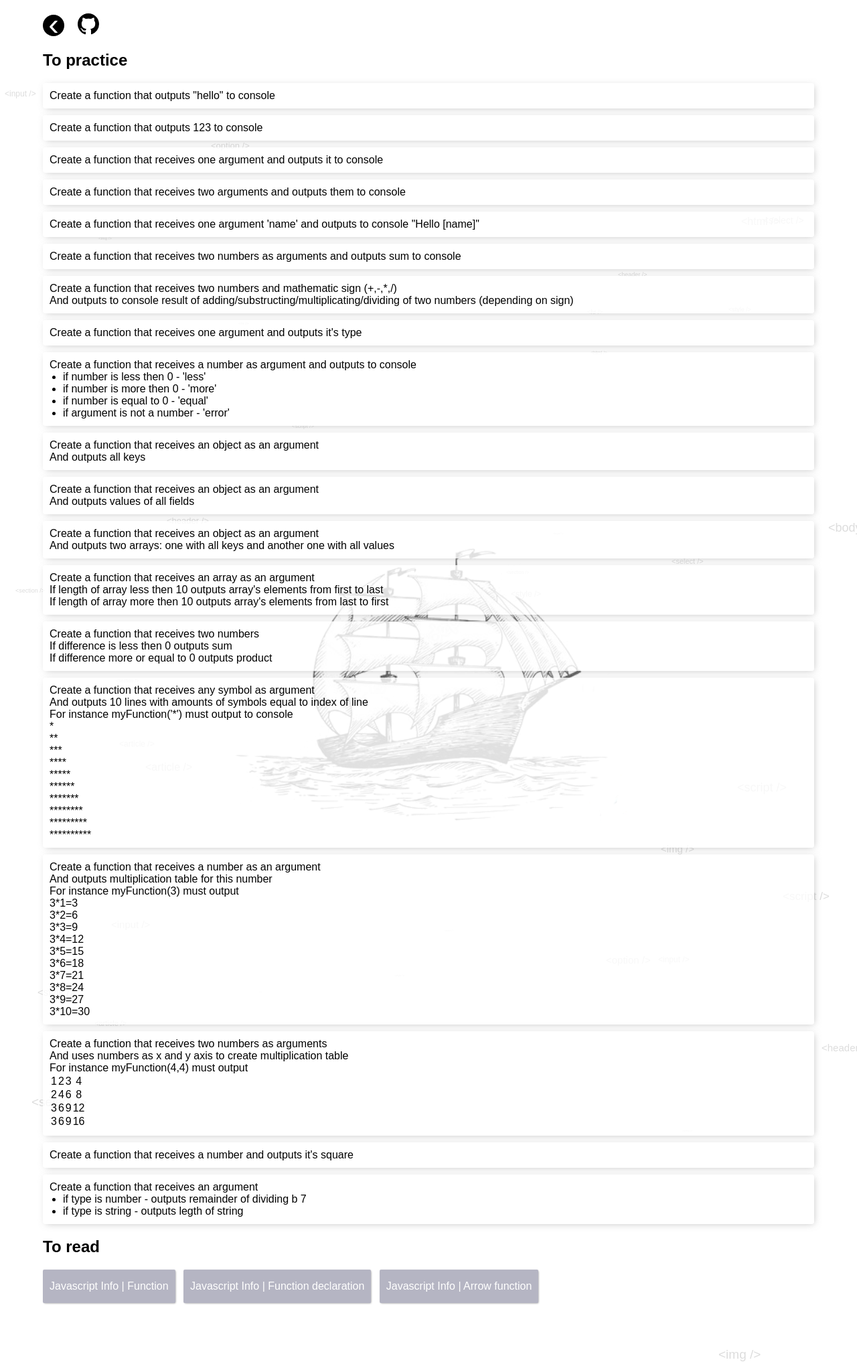
After one commit to avinean/avinean.github.io, a PHP site: page /js-tasks/5/index.html in a window 1280 px wide; the page is wider, and only the part inside the window is pictured. The commit adds this page. Shown: that part at 67% size. Run offline with PHP 8.4, Linux system fonts and the light colour scheme.

Commit message:
added lesson 5

```diff
--- a/index.html
+++ b/index.html
@@ -40,6 +40,7 @@
             <li class="task"><a href="/js-tasks/2">lesson 2 | Conditions</a></li>
             <li class="task"><a href="/js-tasks/3">lesson 3 | String | Number</a></li>
             <li class="task"><a href="/js-tasks/4">lesson 4 | Loops | Arrays</a></li>
+            <li class="task"><a href="/js-tasks/5">lesson 5 | Objects | Functions</a></li>
           </ul>
         </div>
       </div>
--- a/js-tasks/2/index.html
+++ b/js-tasks/2/index.html
@@ -24,7 +24,7 @@
 
     <div class="tasks">
       <div class="task">
-        <h2>To practice naming</h2>
+        <h2>To practice</h2>
         <div class="task__item">
           Via <i>prompt</i>s receive two numbers and mathematic sign (+,-,*,/) <br>
           Via <i>alert</i> display result of adding/substructing/multiplicating/dividing of two numbers
--- a/js-tasks/3/index.html
+++ b/js-tasks/3/index.html
@@ -24,7 +24,7 @@
 
     <div class="tasks">
       <div class="task">
-        <h2>To practice naming</h2>
+        <h2>To practice</h2>
         <div class="task__item">
           Via two <i>prompt</i>s receive two floats and mathematic sign (+,-,*,/) <br>
           Via <i>alert</i> display result of adding/substructing/multiplicating/dividing of two numbers
--- a/js-tasks/4/index.html
+++ b/js-tasks/4/index.html
@@ -24,7 +24,7 @@
 
     <div class="tasks">
       <div class="task">
-        <h2>To practice naming</h2>
+        <h2>To practice</h2>
         <div class="task__item">
           3 times output number 1 to console
         </div>
--- /dev/null
+++ b/js-tasks/5/index.html
@@ -0,0 +1,170 @@
+<!DOCTYPE html>
+<html lang="en">
+
+<head>
+  <meta charset="UTF-8">
+  <meta http-equiv="X-UA-Compatible" content="IE=edge">
+  <meta name="viewport" content="width=device-width, initial-scale=1.0">
+  <link rel="stylesheet" href="../../styles/styles.css">
+  <link rel="stylesheet" href="./index.css">
+</head>
+
+<body>
+
+  <div class="wrapper">
+    <div class="header">
+      <a href="/" class="back">&#8249;</a>
+
+      <a href="https://github.com/avinean/avinean.github.io/tree/master/tasks/7" target="_blank">
+        <svg class="octicon octicon-mark-github v-align-middle" height="32" viewBox="0 0 16 16" version="1.1" width="32" aria-hidden="true">
+          <path fill-rule="evenodd" d="M8 0C3.58 0 0 3.58 0 8c0 3.54 2.29 6.53 5.47 7.59.4.07.55-.17.55-.38 0-.19-.01-.82-.01-1.49-2.01.37-2.53-.49-2.69-.94-.09-.23-.48-.94-.82-1.13-.28-.15-.68-.52-.01-.53.63-.01 1.08.58 1.23.82.72 1.21 1.87.87 2.33.66.07-.52.28-.87.51-1.07-1.78-.2-3.64-.89-3.64-3.95 0-.87.31-1.59.82-2.15-.08-.2-.36-1.02.08-2.12 0 0 .67-.21 2.2.82.64-.18 1.32-.27 2-.27.68 0 1.36.09 2 .27 1.53-1.04 2.2-.82 2.2-.82.44 1.1.16 1.92.08 2.12.51.56.82 1.27.82 2.15 0 3.07-1.87 3.75-3.65 3.95.29.25.54.73.54 1.48 0 1.07-.01 1.93-.01 2.2 0 .21.15.46.55.38A8.013 8.013 0 0016 8c0-4.42-3.58-8-8-8z"></path>
+        </svg>
+      </a>
+    </div>
+
+    <div class="tasks">
+      <div class="task">
+        <h2>To practice</h2>
+        <div class="task__item">
+          Create a function that outputs "hello" to console
+        </div>
+        <div class="task__item">
+          Create a function that outputs 123 to console
+        </div>
+        <div class="task__item">
+          Create a function that receives one argument and outputs it to console
+        </div>
+        <div class="task__item">
+          Create a function that receives two arguments and outputs them to console
+        </div>
+        <div class="task__item">
+          Create a function that receives one argument 'name' and outputs to console "Hello [name]"
+        </div>
+        <div class="task__item">
+          Create a function that receives two numbers as arguments and outputs sum to console
+        </div>
+        <div class="task__item">
+          Create a function that receives two numbers and mathematic sign (+,-,*,/) <br>
+          And outputs to console result of adding/substructing/multiplicating/dividing of two numbers
+          (depending on sign)
+        </div>
+        <div class="task__item">
+          Create a function that receives one argument and outputs it's type
+        </div>
+        <div class="task__item">
+          Create a function that receives a number as argument and outputs to console
+          <ul>
+            <li>if number is less then 0 - 'less'</li>
+            <li>if number is more then 0 - 'more'</li>
+            <li>if number is equal to 0 - 'equal'</li>
+            <li>if argument is not a number - 'error'</li>
+          </ul>
+        </div>
+        <div class="task__item">
+          Create a function that receives an object as an argument <br>
+          And outputs all keys
+        </div>
+        <div class="task__item">
+          Create a function that receives an object as an argument <br>
+          And outputs values of all fields
+        </div>
+        <div class="task__item">
+          Create a function that receives an object as an argument <br>
+          And outputs two arrays: one with all keys and another one with all values
+        </div>
+        <div class="task__item">
+          Create a function that receives an array as an argument <br>
+          If length of array less then 10 outputs array's elements from first to last <br>
+          If length of array more then 10 outputs array's elements from last to first <br>
+        </div>
+        <div class="task__item">
+          Create a function that receives two numbers <br>
+          If difference is less then 0 outputs sum <br>
+          If difference more or equal to 0 outputs product <br>
+        </div>
+        <div class="task__item">
+          Create a function that receives any symbol as argument <br>
+          And outputs 10 lines with amounts of symbols equal to index of line <br>
+          For instance myFunction('*') must output to console<br>
+          *<br>
+          **<br>
+          ***<br>
+          ****<br>
+          *****<br>
+          ******<br>
+          *******<br>
+          ********<br>
+          *********<br>
+          **********<br>
+        </div>
+        <div class="task__item">
+          Create a function that receives a number as an argument<br>
+          And outputs multiplication table for this number<br>
+          For instance myFunction(3) must output <br>
+          3*1=3<br>
+          3*2=6<br>
+          3*3=9<br>
+          3*4=12<br>
+          3*5=15<br>
+          3*6=18<br>
+          3*7=21<br>
+          3*8=24<br>
+          3*9=27<br>
+          3*10=30<br>
+        </div>
+        <div class="task__item">
+          Create a function that receives two numbers as arguments<br>
+          And uses numbers as x and y axis to create multiplication table <br>
+          For instance myFunction(4,4) must output <br>
+          <table>
+            <tbody>
+              <tr>
+                <td>1</td>
+                <td>2</td>
+                <td>3</td>
+                <td>4</td>
+              </tr>
+              <tr>
+                <td>2</td>
+                <td>4</td>
+                <td>6</td>
+                <td>8</td>
+              </tr>
+              <tr>
+                <td>3</td>
+                <td>6</td>
+                <td>9</td>
+                <td>12</td>
+              </tr>
+              <tr>
+                <td>3</td>
+                <td>6</td>
+                <td>9</td>
+                <td>16</td>
+              </tr>
+            </tbody>
+          </table>
+        </div>
+        <div class="task__item">
+          Create a function that receives a number and outputs it's square
+        </div>
+        <div class="task__item">
+          Create a function that receives an argument
+          <ul>
+            <li>if type is number - outputs remainder of dividing b 7</li>
+            <li>if type is string - outputs legth of string</li>
+          </ul>
+        </div>
+      </div>
+      <div class="task">
+        <h2>To read</h2>
+        <a href="https://javascript.info/function-basics" target="_blank" rel="noopener noreferrer">Javascript Info | Function</a>
+        <a href="https://javascript.info/function-expressions" target="_blank" rel="noopener noreferrer">Javascript Info | Function declaration</a>
+        <a href="https://javascript.info/arrow-functions-basics" target="_blank" rel="noopener noreferrer">Javascript Info | Arrow function</a>
+      </div>
+    </div>
+  </div>
+  <script src="../../js/script.js"></script>
+</body>
+
+</html>
--- a/styles/styles.css
+++ b/styles/styles.css
@@ -140,3 +140,7 @@ h1 {
   display: inline-flex;
   padding: 0 10px;
 }
+
+table, tbody, thead, tr, td, th {
+  text-align: center;
+}
```
